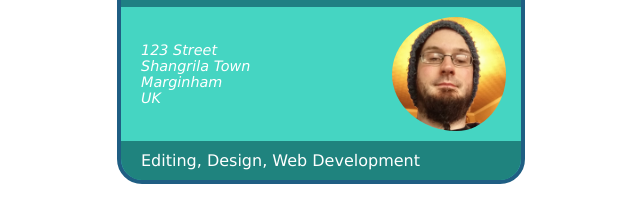
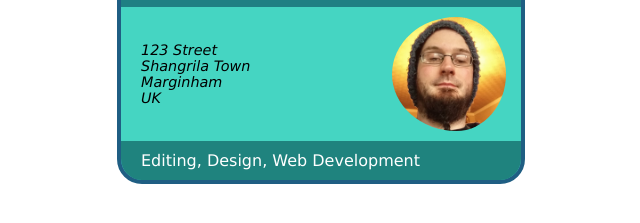
Before and after one commit to Nived-13/fundCSScompre, a plain HTML site: page index.html in a window 1280 px wide. Shown: the part 245-468 px from the top of the page, without its empty margins (319-959 px from the left). Drawn offline with Linux system fonts and the light colour scheme.

Commit message:
Update style.css

```diff
--- a/style.css
+++ b/style.css
@@ -49,7 +49,7 @@ img {
 
 .cardAddress {
     font-size: 0.9rem;
-    color: solid black;
+    color: black;
 
 }
 
```
